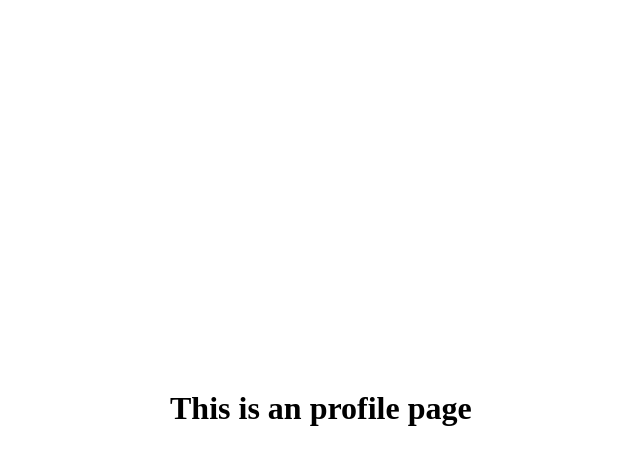
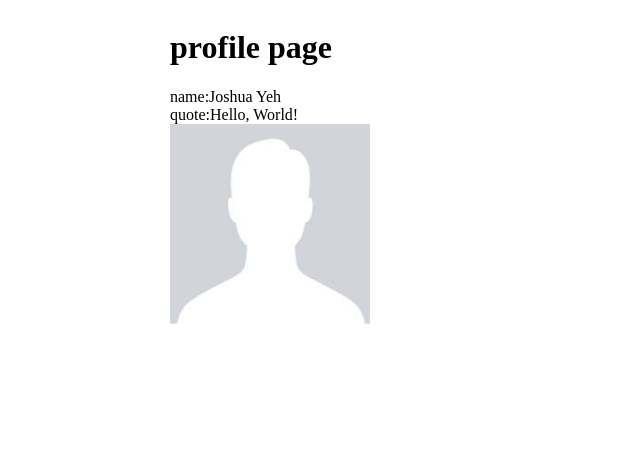
Before and after one commit to Yamapi0103/titan, a Vue app: page /profile in a window 1280 px wide. Shown: the top 464 px of the page, without its empty margins (470-1110 px from the left). Built offline with nearby package versions, Linux system fonts and the light colour scheme; sample sign-in values are in the browser's storage.

Commit message:
profile page

```diff
--- a/src/stores/profile.ts
+++ b/src/stores/profile.ts
@@ -8,9 +8,9 @@ export const useProfileStore = defineStore('profile', {
   state: () => ({
     token: localStorage.getItem('token') || '',
     user: {
-      username: 'johnDoe',
+      username: 'Joshua Yeh',
       quote: 'Hello, World!',
-      photo: 'https://example.com/image.jpg'
+      photo: '/avatar.jpeg'
     }
   }),
   actions: {
--- a/src/views/ProfilePage.vue
+++ b/src/views/ProfilePage.vue
@@ -1,15 +1,26 @@
 <template>
   <div class="about">
-    <h1>This is an profile page</h1>
+    <h1>profile page</h1>
+    <div class="user-info">
+      <span> name:{{ username }} </span>
+      <span> quote:{{ quote }} </span>
+      <img :src="photo" width="200" />
+    </div>
   </div>
 </template>
 
-<style>
-@media (min-width: 1024px) {
-  .about {
-    min-height: 100vh;
+<script setup lang="ts">
+import { useProfileStore } from '@/stores/profile'
+
+const { user } = useProfileStore()
+const { username, quote, photo } = user
+</script>
+
+<style lang="scss" scoped>
+.about {
+  .user-info {
     display: flex;
-    align-items: center;
+    flex-direction: column;
   }
 }
 </style>
```
Also changed, not shown: public/avatar.jpeg (added).
